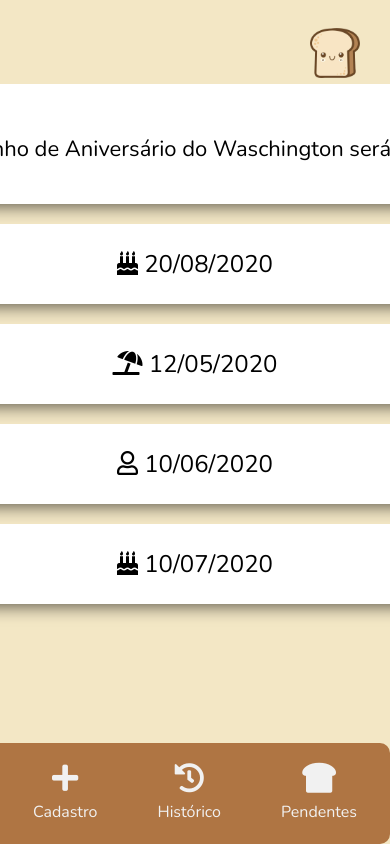
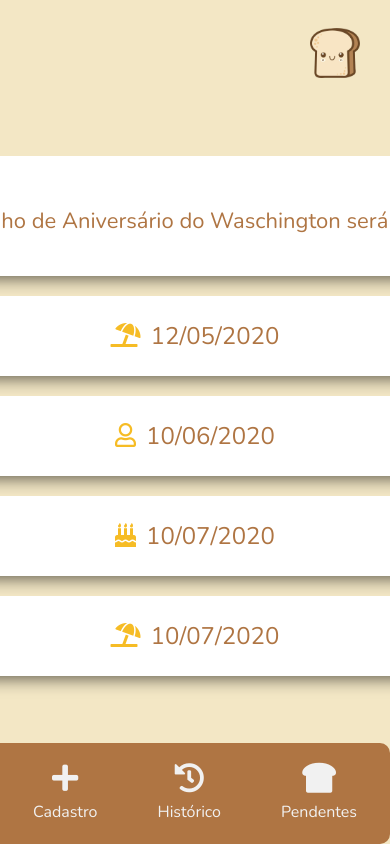
Before and after one commit to flaviold/little-bread-tracker, an Angular app in the folder client/: page / in a window 390 px wide. Shown: the top 844 px of the page. Built offline with nearby package versions, Linux system fonts and the light colour scheme.

Commit message:
home concluído - falta responsividade

```diff
--- a/client/src/app/home/home.component.html
+++ b/client/src/app/home/home.component.html
@@ -1,8 +1,6 @@
 <div class="wrapper">
-    <div class="item">
-        <p><i [class]="escolherIcon(proximoPao)"></i> O pãozinho de {{ buscarTipo() }} do {{ proximoPao.nome }} será {{ proximoPao.data }}</p>
-    </div>
-    <div *ngFor="let item of listaAniversarios" class="item2">
-        <p><i [class]="escolherIcon(item)"></i> {{ item.data }}</p>
+    <h2>Faltam X dias</h2>
+    <div *ngFor="let item of listaAniversarios; let i = index" [ngClass]="{ 'item': i == 0, 'item2': i > 0 }">
+        <p><i [class]="escolherIcon(item)"></i> <span>O pãozinho de {{ buscarTipo(item) }} do {{ item.nome }} será </span>{{ item.data }}</p>
     </div>
 </div>
--- a/client/src/app/home/home.component.scss
+++ b/client/src/app/home/home.component.scss
@@ -2,6 +2,13 @@
     display: flex;
     flex-direction: column;
     align-items: center;
+}
+
+h2{
+    display: flex;
+    width: 900px;
+    font-family: 'nunito';
+    font-weight: bold;
 }
 
 .item{
@@ -11,7 +18,7 @@
     align-items: center;
     -webkit-justify-content: center;
     justify-content: center;
-
+    color: #AF7543;
     padding: 20px;
     width: 900px;
     height: 80px;
@@ -61,6 +68,7 @@
     box-shadow: 0px 12px 17px -10px rgba(0,0,0,0.65);
     transition: .3s ease;
     margin-top: 20px;
+
 }
 
 .item:hover{
@@ -77,9 +85,34 @@
     align-items: center;
     -webkit-justify-content: center;
     justify-content: center;
+    color: #AF7543;
 
+    i{
+        margin-right: 10px;
+        color:#F6BC25;
+
+    }
     p{
         text-align: center;
         font-size: 24px;
     }
+
+    span{
+        display: inline;
+        font-size: 0px;
+        opacity: 0;
+    }
 }
+
+.item2:hover{
+    padding: 20px;
+    width: 900px;
+    height: 80px;
+    transition: .7s ease;
+    span{
+        font-size: 24px;
+        opacity: 1;
+        transition: .4s ease;
+
+    }
+}
--- a/client/src/app/home/home.component.ts
+++ b/client/src/app/home/home.component.ts
@@ -7,27 +7,24 @@ import { Paozinho } from '../models/paozinho.component'
   styleUrls: ['./home.component.scss']
 })
 export class HomeComponent implements OnInit {
-  listaAniversarios: Array<any> = [{ tipo: 1, data: '20/08/2020'}, { tipo: 2, data: '12/05/2020' }, { tipo: 3,data: '10/06/2020' }, { tipo: 1, data: '10/07/2020' }];
+  listaAniversarios: Array<any> = [{ tipo: 1, nome: 'Waschington', data: '20/08/2020' }, { tipo: 2, nome: 'Flavio', data: '12/05/2020' }, { tipo: 3, data: '10/06/2020', nome: 'Ronny' }, { tipo: 1, nome: 'Chico', data: '10/07/2020' }, { tipo: 2, nome: 'Teste', data: '10/07/2020' }];
   proximoPao: any;
   constructor() { }
 
   ngOnInit() {
-    this.proximoPao = {
-      tipo: 1,
-      data: '18/08/2000',
-      nome: 'Waschington',
+   // this.contador();
+  }
+
+  buscarTipo(item) {
+    if (item.tipo == 1) {
+      return 'Aniversário';
+    } else if (item.tipo == 2) {
+      return 'Férias';
+    } else {
+      return 'Admissão'
     }
   }
 
-  buscarTipo(){
-    if(this.proximoPao.tipo == 1) {
-      return 'Aniversário';
-    }else if(this.proximoPao.tipo == 2){
-      return 'Férias';
-    }else {
-      return 'Admissão'
-    }
-  }
   escolherIcon(item) {
     if (item.tipo == 1) { //Aniversário
       return 'fas fa-birthday-cake';
@@ -38,4 +35,20 @@ export class HomeComponent implements OnInit {
     }
   }
 
+//   function days_between(date1, date2) {
+
+//   // The number of milliseconds in one day
+//   var ONE_DAY = 1000 * 60 * 60 * 24
+
+//   // Convert both dates to milliseconds
+//   var date1_ms = date1.getTime()
+//   var date2_ms = date2.getTime()
+
+//   // Calculate the difference in milliseconds
+//   var difference_ms = Math.abs(date1_ms - date2_ms)
+
+//   // Convert back to days and return
+//   return Math.round(difference_ms / ONE_DAY)
+
+// }
 }
```
